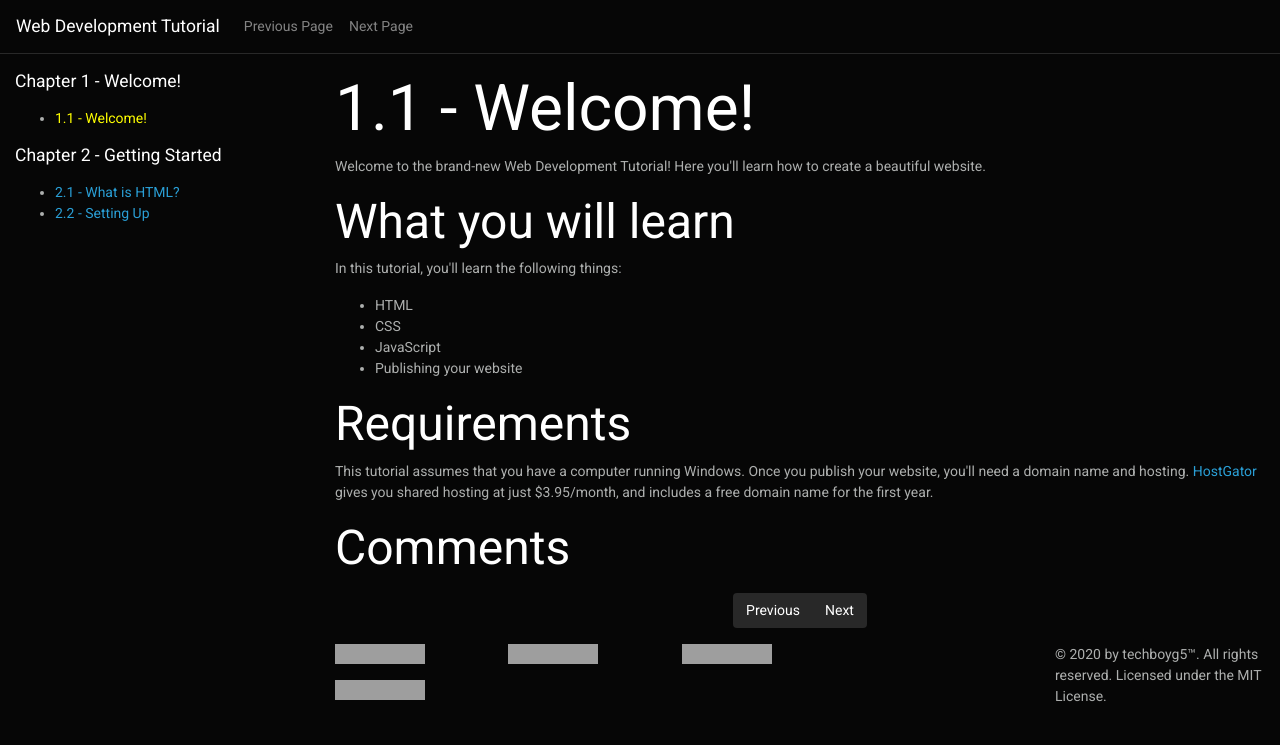
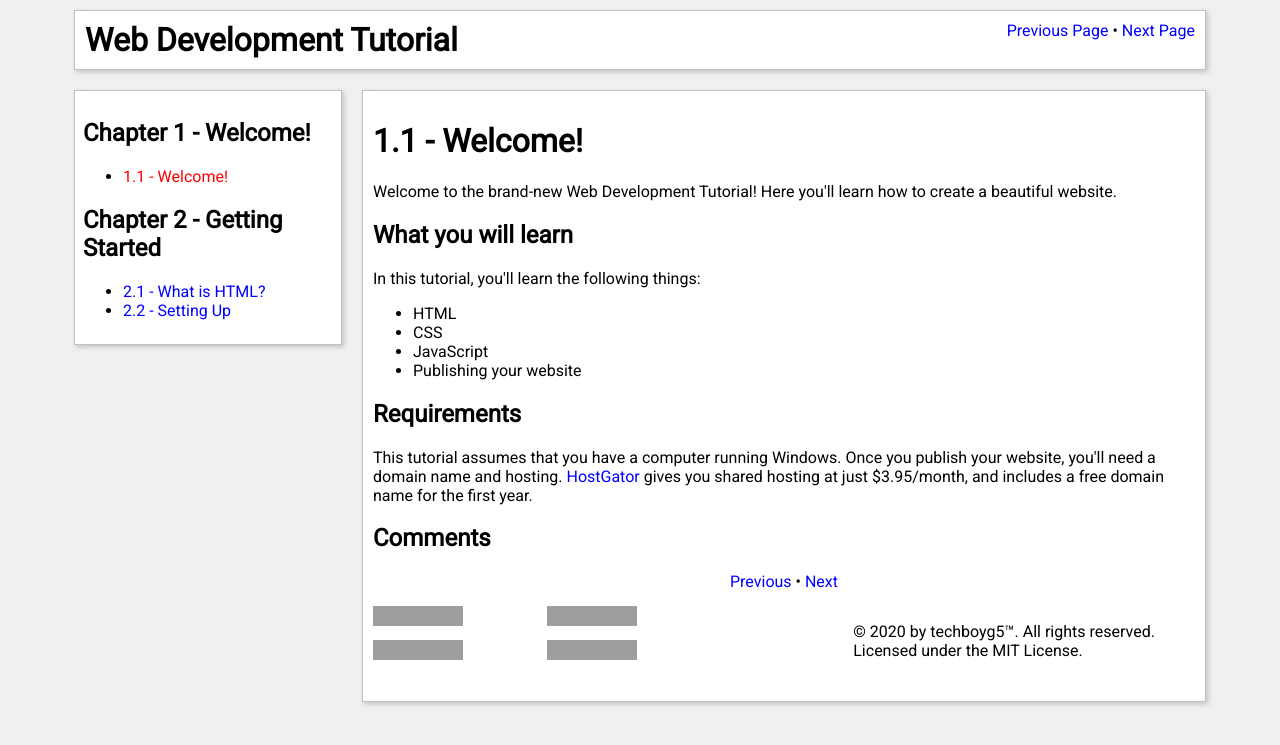
Before and after one commit to techboyg5/web-development-tutorial, a Jekyll site: the page built from chapter1/page1.html, in a window 1280 px wide, cut to the strip 0-745 px from the top of the page. Built offline with Jekyll 4.4.1, drawn with Linux system fonts in a browser that asks for light colours; nearby versions of some CDN libraries; comment, search, counter and statistics services are not loaded; grey boxes are pictures that could not be loaded.

Commit message:
Deploy new Web Development Tutorial look

```diff
--- a/_layouts/default.html
+++ b/_layouts/default.html
@@ -10,61 +10,168 @@
 
 			gtag('config', 'UA-167358769-2');
 		</script>
-
 		<meta charset="utf-8">
 		<title>{{ page.title }}</title>
 		<meta name="viewport" content="width=device-width, initial-scale=1, shrink-to-fit=no">
-    <link rel="stylesheet" href="https://stackpath.bootstrapcdn.com/bootswatch/4.5.2/cyborg/bootstrap.min.css" integrity="sha384-nEnU7Ae+3lD52AK+RGNzgieBWMnEfgTbRHIwEvp1XXPdqdO6uLTd/NwXbzboqjc2" crossorigin="anonymous">
+		<link href="https://fonts.googleapis.com/css2?family=Roboto&display=swap" rel="stylesheet">
 		<style>
+			/* Body */
 			body {
-        padding-top: 55px;
+			font-family: 'Roboto', sans-serif;
+			background-color: #f0f0f0;
+			max-width: 90vw;
+			margin: auto;
 			}
+			/* Links */
 			a {
-        transition: all 100ms;
+			text-decoration: none;
+			color: blue;
+			}
+			a:hover, a:focus {
+			text-decoration: underline;
+			color: darkblue;
+			}
+			/* Flex Container */
+			.inner-container {
+			display: flex;
+			}
+			/* Sidebar */
+			.left-sidebar {
+			width: 25%;
+			}
+			.left-sidebar-inner {
+			background-color: white;
+			margin: 10px;
+			padding: 8px;
+			border: 1px solid silver;
+			box-shadow: 2px 2px 5px silver;
+			}
+			.left-sidebar-link.active {
+			color: red;
+			}
+			.left-sidebar-link.active:hover, .left-sidebar-link.active:focus {
+			color: darkred;
+			}
+			/* Content Container */
+			.content-container {
+			width: 75%;
+			}
+			.content-container-inner {
+			background-color: white;
+			margin: 10px;
+			padding: 10px;
+			border: 1px solid silver;
+			box-shadow: 2px 2px 5px silver;
+			}
+			/* Navbar */
+			.tutorial-nav {
+			display: flex;
+			background-color: white;
+			padding: 10px;
+			margin: 10px;
+			border: 1px solid silver;
+			box-shadow: 2px 2px 5px silver;
+			}
+			.tutorial-brand {
+			font-weight: bold;
+			text-decoration: none;
+			color: black;
+			font-size: 2em;
+			}
+			.nav-content {
+			margin-left: auto;
+			}
+			/* Comments */
+			#comments {
+			margin: 15px 0;
 			}
 			.utterances {
 			max-width: none;
 			}
-      .left-sidebar-link.active {
+			/* Footer */
+			.pagination {
+			text-align: center;
+			margin: 15px 0;
+			}
+			.footer-bottom {
+			display: flex;
+			margin: 15px 0;
+			}
+			.copyright-text {
+			margin-left: auto;
+			}
+			/* Responsive Design */
+			@media (max-width: 768px) {
+			body {
+			max-width: none;
+			}
+			.tutorial-nav, .inner-container {
+			flex-direction: column;
+			}
+			.left-sidebar, .content-container {
+			width: 100%;
+			}
+			}
+			/* Dark Mode */
+			@media (prefers-color-scheme: dark) {
+			body {
+			background-color: #0f0f0f;
+			}
+			.left-sidebar-inner {
+			color: white;
+			background-color: black;
+			border: 1px solid gray;
+			box-shadow: 2px 2px 5px gray;
+			}
+			.tutorial-nav {
+			color: white;
+			background-color: black;
+			border: 1px solid gray;
+			box-shadow: 2px 2px 5px gray;
+			}
+			.tutorial-brand {
+			color: white;
+			}
+			.content-container-inner {
+			color: white;
+			background-color: black;
+			border: 1px solid gray;
+			box-shadow: 2px 2px 5px gray;
+			}
+			a {
 			color: yellow;
 			}
-      ::selection {
-        background-color: gray;
-        color: white;
+			a:hover, a:focus {
+			color: orange;
+			}
 			}
 		</style>
 	</head>
 	<body>
-    <nav class="navbar navbar-expand-md navbar-dark bg-dark fixed-top">
-      <a class="navbar-brand" href="#">Web Development Tutorial</a>
-      <button class="navbar-toggler" type="button" data-toggle="collapse" data-target="#navbarContent" aria-controls="navbarContent" aria-expanded="false" aria-label="Toggle navigation">
-        <span class="navbar-toggler-icon"></span>
-      </button>
-      <div class="collapse navbar-collapse" id="navbarContent">
-        <ul class="navbar-nav">
-          <li class="nav-item">
+		<nav class="tutorial-nav">
+			<a class="tutorial-brand" href="#">Web Development Tutorial</a>
+			<div class="nav-content">
 				<a class="nav-link" href="{{ page.prevpage }}" data-toggle="tooltip" title="{{ page.prevtitle }}">Previous Page</a>
-          </li>
-          <li class="nav-item">
+				&bull;
 				<a class="nav-link" href="{{ page.nextpage }}" data-toggle="tooltip" title="{{ page.nexttitle }}">Next Page</a>
-          </li>
+			</div>
+		</nav>
+		<div class="inner-container">
+			<div class="left-sidebar">
+				<div class="left-sidebar-inner">
+					<h2>Chapter 1 - Welcome!</h2>
+					<ul>
+						<li><a class="left-sidebar-link {% if page.url == '/chapter1/page1.html' %}active{% endif %}" href="/web-development-tutorial/chapter1/page1.html">1.1 - Welcome!</a>
+					</ul>
+					<h2>Chapter 2 - Getting Started</h2>
+					<ul>
+						<li><a class="left-sidebar-link {% if page.url == '/chapter2/page1.html' %}active{% endif %}" href="/web-development-tutorial/chapter2/page1.html">2.1 - What is HTML?</a>
+						<li><a class="left-sidebar-link {% if page.url == '/chapter2/page2.html' %}active{% endif %}" href="/web-development-tutorial/chapter2/page2.html">2.2 - Setting Up</a>
 					</ul>
 				</div>
-    </nav>
-    <div class="container-fluid my-3">
-      <div class="row">
-        <div class="col-md-3">
-            <h2 class="lead">Chapter 1 - Welcome!</h2>
-          <ul class="my-3">
-            <li><a class="left-sidebar-link {% if page.url == '/chapter1/page1.html' %}active{% endif %}" href="/web-development-tutorial/chapter1/page1.html">1.1 - Welcome!</a></li>
-          </ul>
-          <h2 class="lead">Chapter 2 - Getting Started</h2>
-          <ul class="my-3">
-            <li><a class="left-sidebar-link {% if page.url == '/chapter2/page1.html' %}active{% endif %}" href="/web-development-tutorial/chapter2/page1.html">2.1 - What is HTML?</a></li>
-            <li><a class="left-sidebar-link {% if page.url == '/chapter2/page2.html' %}active{% endif %}" href="/web-development-tutorial/chapter2/page2.html">2.2 - Setting Up</a></li>
-          </ul>
 			</div>
-        <div class="col-md">
+			<div class="content-container">
+				<div class="content-container-inner">
 					<h1>{{ page.title }}</h1>
 					<div id="content">
 						{{ content }}
@@ -72,35 +179,25 @@
 					{% if page.comments %}
                         {% include comments.html %}
                     {% endif %}
-            <footer class="my-3">
-              <nav aria-label="Pagination">
-                <ul class="pagination justify-content-center">
-                  <li class="page-item"><a class="page-link" href="{{ page.prevpage }}" data-toggle="tooltip" title="{{ page.prevtitle }}">Previous</a></li>
-                  <li class="page-item"><a class="page-link" href="{{ page.nextpage }}" data-toggle="tooltip" title="{{ page.nexttitle }}">Next</a></li>
-                </ul>
-              </nav>
-                <div class="row">
-                    <div class="col-sm">
+					<footer>
+						<div class="pagination">
+							<a class="pagination-link" href="{{ page.prevpage }}" title="{{ page.prevtitle }}">Previous</a>
+							&bull;
+							<a class="pagination-link" href="{{ page.nextpage }}" title="{{ page.nexttitle }}">Next</a>
+						</div>
+						<div class="footer-bottom">
+							<div class="gh-buttons">
 								<iframe src="https://ghbtns.com/github-btn.html?user=techboyg5&repo=web-development-tutorial&type=star&count=true&size=large" frameborder="0" scrolling="0" width="170" height="30" title="GitHub"></iframe>
 								<iframe src="https://ghbtns.com/github-btn.html?user=techboyg5&repo=web-development-tutorial&type=watch&count=true&size=large&v=2" frameborder="0" scrolling="0" width="170" height="30" title="GitHub"></iframe>
 								<iframe src="https://ghbtns.com/github-btn.html?user=techboyg5&repo=web-development-tutorial&type=fork&count=true&size=large" frameborder="0" scrolling="0" width="170" height="30" title="GitHub"></iframe>
 								<iframe src="https://ghbtns.com/github-btn.html?user=techboyg5&type=follow&count=true&size=large" frameborder="0" scrolling="0" width="230" height="30" title="GitHub"></iframe>
 							</div>
-                    <div class="col-sm-3">
-                        <p>&copy; 2020 by techboyg5™. All rights reserved. Licensed under the MIT License.</p>
-                    </div>
+							<p class="copyright-text">&copy; 2020 by techboyg5™. All rights reserved. Licensed under the MIT License.</p>
 						</div>
 					</footer>
 				</div>
 			</div>
 		</div>
 		<script src="https://code.jquery.com/jquery-3.5.1.min.js" integrity="sha256-9/aliU8dGd2tb6OSsuzixeV4y/faTqgFtohetphbbj0=" crossorigin="anonymous"></script>
-    <script src="https://cdn.jsdelivr.net/npm/popper.js@1.16.1/dist/umd/popper.min.js" integrity="sha384-9/reFTGAW83EW2RDu2S0VKaIzap3H66lZH81PoYlFhbGU+6BZp6G7niu735Sk7lN" crossorigin="anonymous"></script>
-    <script src="https://stackpath.bootstrapcdn.com/bootstrap/4.5.2/js/bootstrap.min.js" integrity="sha384-B4gt1jrGC7Jh4AgTPSdUtOBvfO8shuf57BaghqFfPlYxofvL8/KUEfYiJOMMV+rV" crossorigin="anonymous"></script>
-    <script>
-      $(function () {
-        $('[data-toggle="tooltip"]').tooltip()
-      })
-    </script>
 	</body>
 </html>
```
Lines whose indentation alone changed are shown as unchanged.
